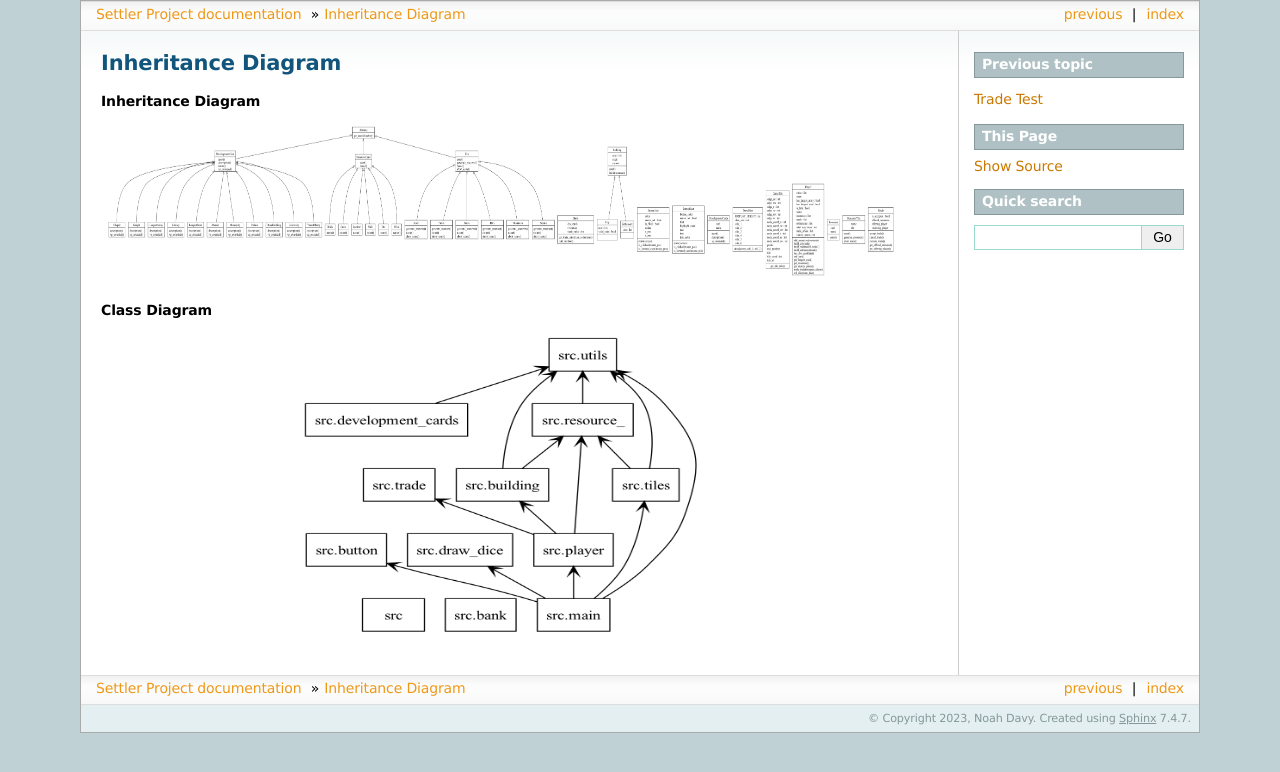
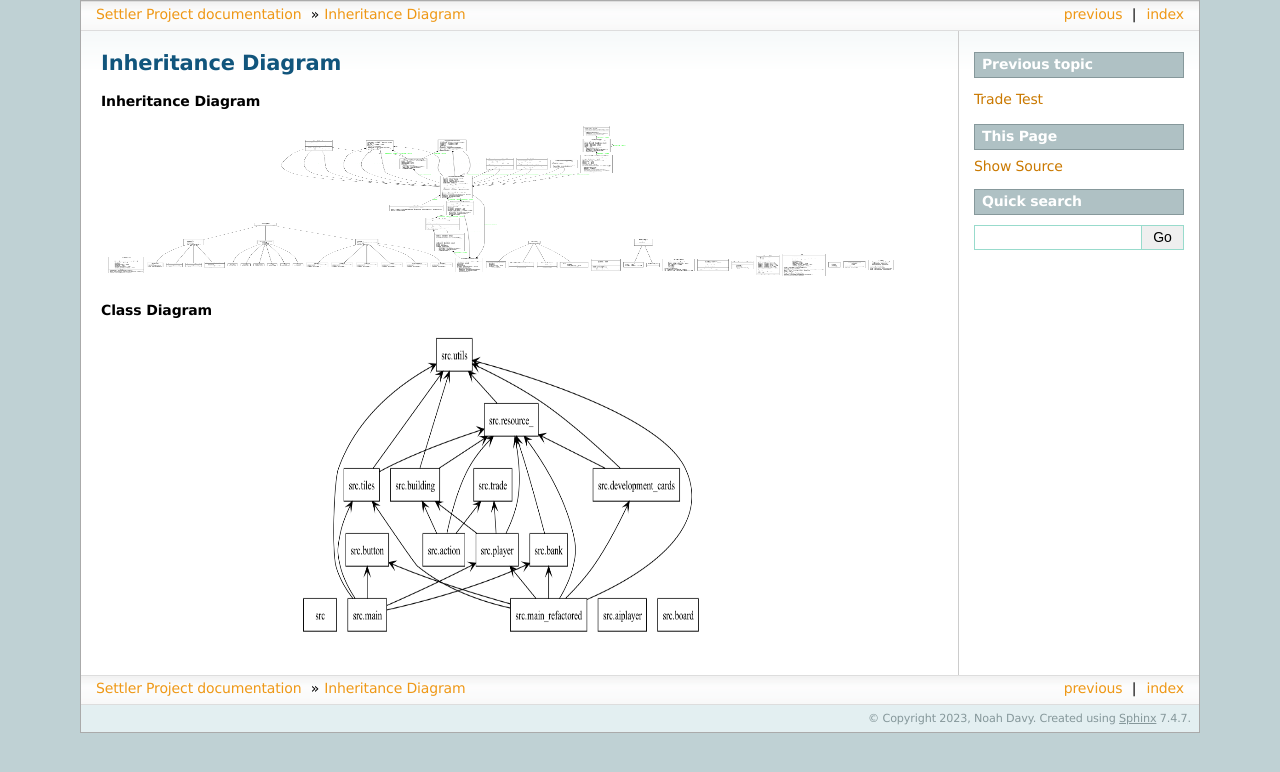
Before and after one commit to sussex-Team15/Settler-Project, a Sphinx documentation site: the page built from docs/class_diagram.rst, in a window 1280 px wide. Shown: the top 772 px of the page. Built offline with Sphinx 7.4.7, drawn with Linux system fonts in a browser that asks for light colours.

Commit message:
class diagram

```diff
--- a/docs/class_diagram.rst
+++ b/docs/class_diagram.rst
@@ -3,7 +3,7 @@ Inheritance Diagram
 
 **Inheritance Diagram**
 
-.. figure:: _static/classes_my_project.png
+.. figure:: _static/classes_my_project_final.png
    :alt: Inheritance Diagram
    :width: 1400
    :height: 250
@@ -12,7 +12,7 @@ Inheritance Diagram
 
 **Class Diagram**
 
-.. figure:: _static/packages_my_project.png
+.. figure:: _static/packages_my_project_final.png
    :alt: Class Diagram
    :align: center
    :width: 400
```
Also changed, not shown: docs/_static/classes_my_project.png (deleted), docs/_static/classes_my_project_final.png (added), docs/_static/packages_my_project.png (deleted), docs/_static/packages_my_project_final.png (added).
